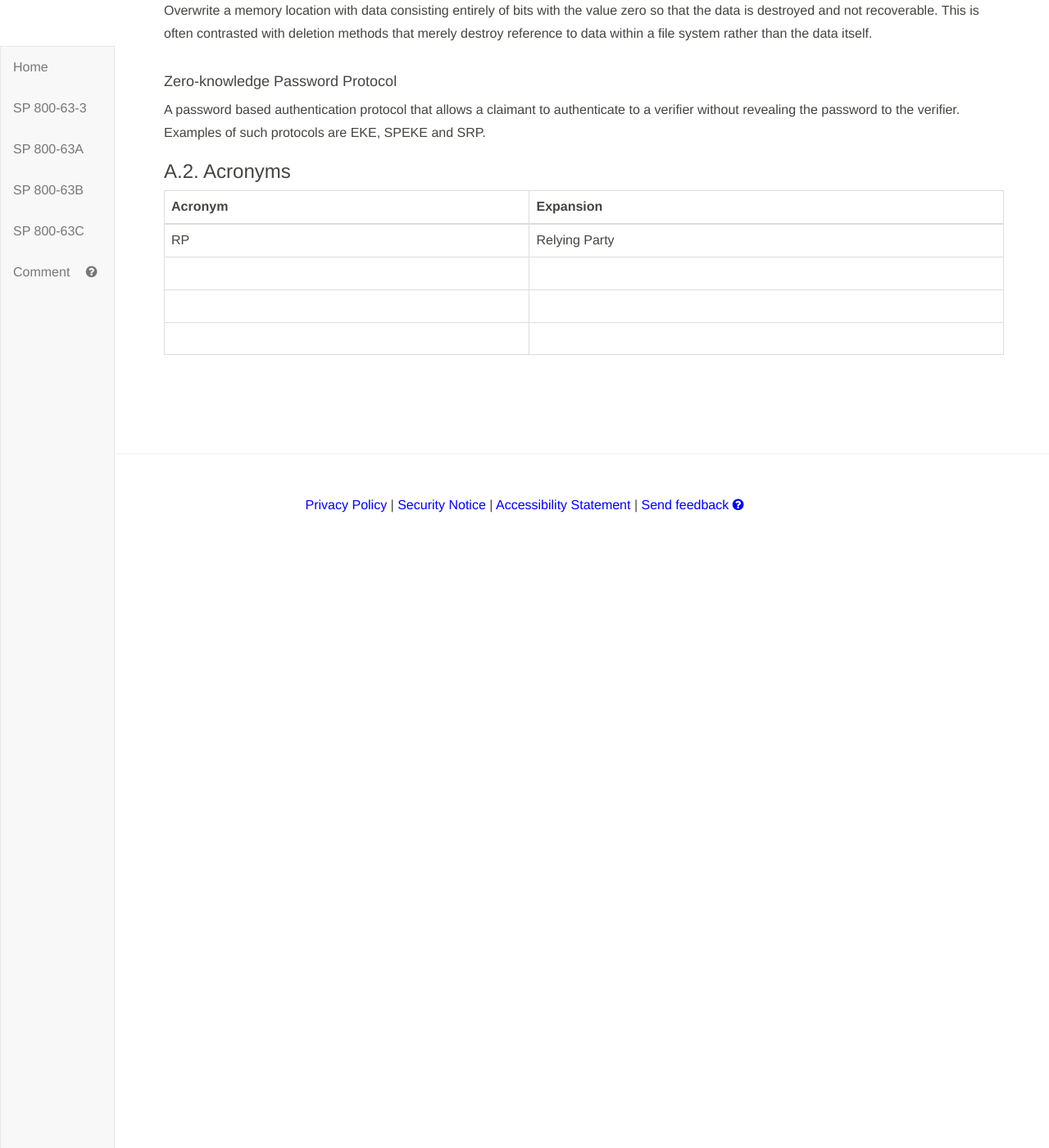
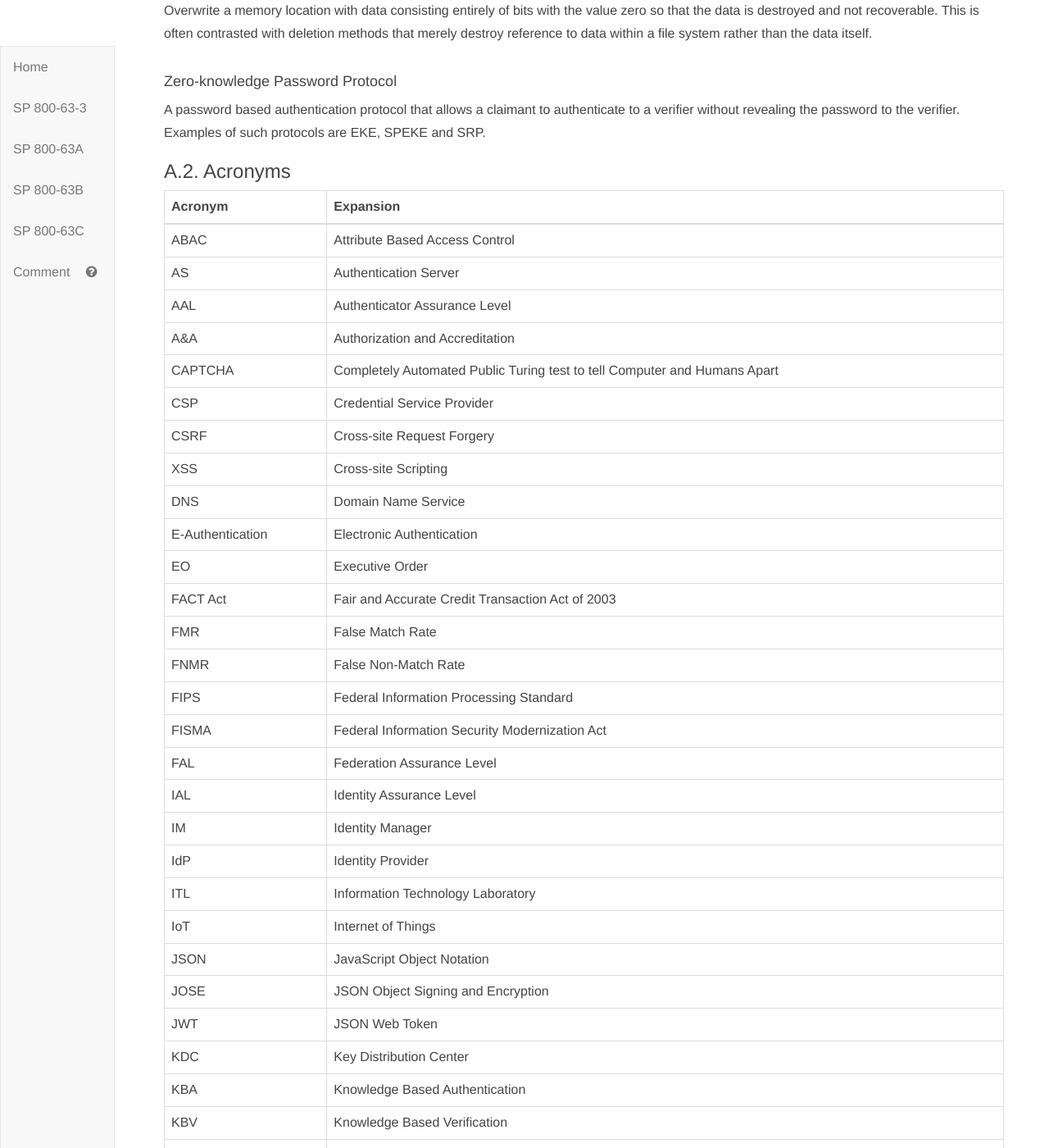
Before and after one commit to usnistgov/800-63-3, a Jekyll site: the page built from sp800-63-3/definitions.md, in a window 1280 px wide and 1400 px high, scrolled down 16670 px. Shown: the whole window at 82% size. Built offline with Jekyll 4.4.1, drawn with Linux system fonts in a browser that asks for light colours; our own code applies the rules of GitHub Pages for plain Markdown files; before the commit the page ends 17300 px from its top, so only the background shows below that; some of the changed text lies outside the part shown.

Commit message:
Added acronym’s

```diff
--- a/sp800-63-3/definitions.md
+++ b/sp800-63-3/definitions.md
@@ -450,7 +450,61 @@ A password based authentication protocol that allows a claimant to authenticate
 
 |Acronym|Expansion|
 |:-----|:---------|
+|ABAC|Attribute Based Access Control|
+|AS|Authentication Server|
+|AAL|Authenticator Assurance Level|
+|A&A|Authorization and Accreditation|
+|CAPTCHA|Completely Automated Public Turing test to tell Computer and Humans Apart|
+|CSP|Credential Service Provider|
+|CSRF|Cross-site Request Forgery|
+|XSS|Cross-site Scripting|
+|DNS|Domain Name Service|
+|E-Authentication|Electronic Authentication|
+|EO|Executive Order|
+|FACT Act|Fair and Accurate Credit Transaction Act of 2003|
+|FMR|False Match Rate|
+|FNMR|False Non-Match Rate|
+|FIPS|Federal Information Processing Standard|
+|FISMA|Federal Information Security Modernization Act|
+|FAL|Federation Assurance Level|
+|IAL|Identity Assurance Level|
+|IM|Identity Manager|
+|IdP|Identity Provider|
+|ITL|Information Technology Laboratory |
+|IoT|Internet of Things|
+|JSON|JavaScript Object Notation |
+|JOSE|JSON Object Signing and Encryption|
+|JWT|JSON Web Token|
+|KDC|Key Distribution Center|
+|KBA|Knowledge Based Authentication|
+|KBV|Knowledge Based Verification|
+|LOA|Level of Assurance|
+|MitM|Man-in-the-Middle|
+|MitMA|Man-in-the-Middle Attack|
+|MAC|Message Authentication Code|
+|MFA|Multi-factor Authentication|
+|NARA|National Archives and Records Administration|
+|NIST|National Institute of Standards and Technology|
+|N/A|Not Applicable|
+|OMB|Office of Management and Budget|
+|OTP|One-Time Password|
+|PHI|Personal Health Information|
+|PII|Personal Identifiable Information|
+|PIN|Personal Identification Number|
+|PAD|Presentation Attack Detection|
+|PIA|Privacy Impact Assessment |
+|PKI|Public Key Infrastructure |
+|PL|Public Law|
+|PSTN|Public Switched Telephone Network|
+|RA|Registration Authority|
 |RP|Relying Party|
-|||
-|||
-|||
+|RMF|Risk Management Framework|
+|SSL|Secure Sockets Layer|
+|SAML|Security Assertion Markup Language|
+|SAOP|Senior Agency Official for Privacy|
+|SP|Special Publication|
+|SORN|System of Records Notice|
+|TGS|Ticket Granting Server|
+|TGT|Ticket Granting Ticket|
+|TLS|Transport Layer Security|
+|Voice-over-IP|VOIP|
```
